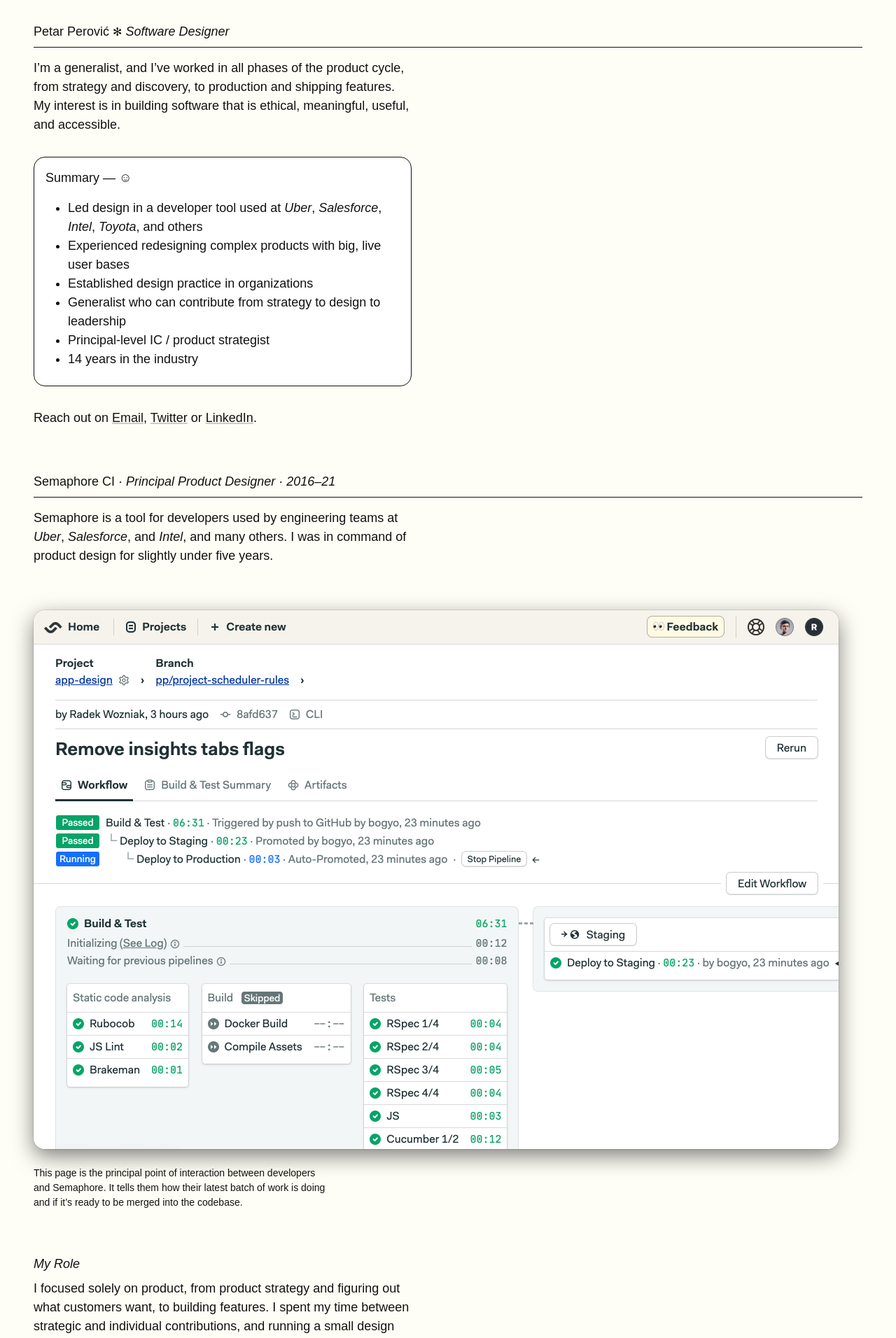
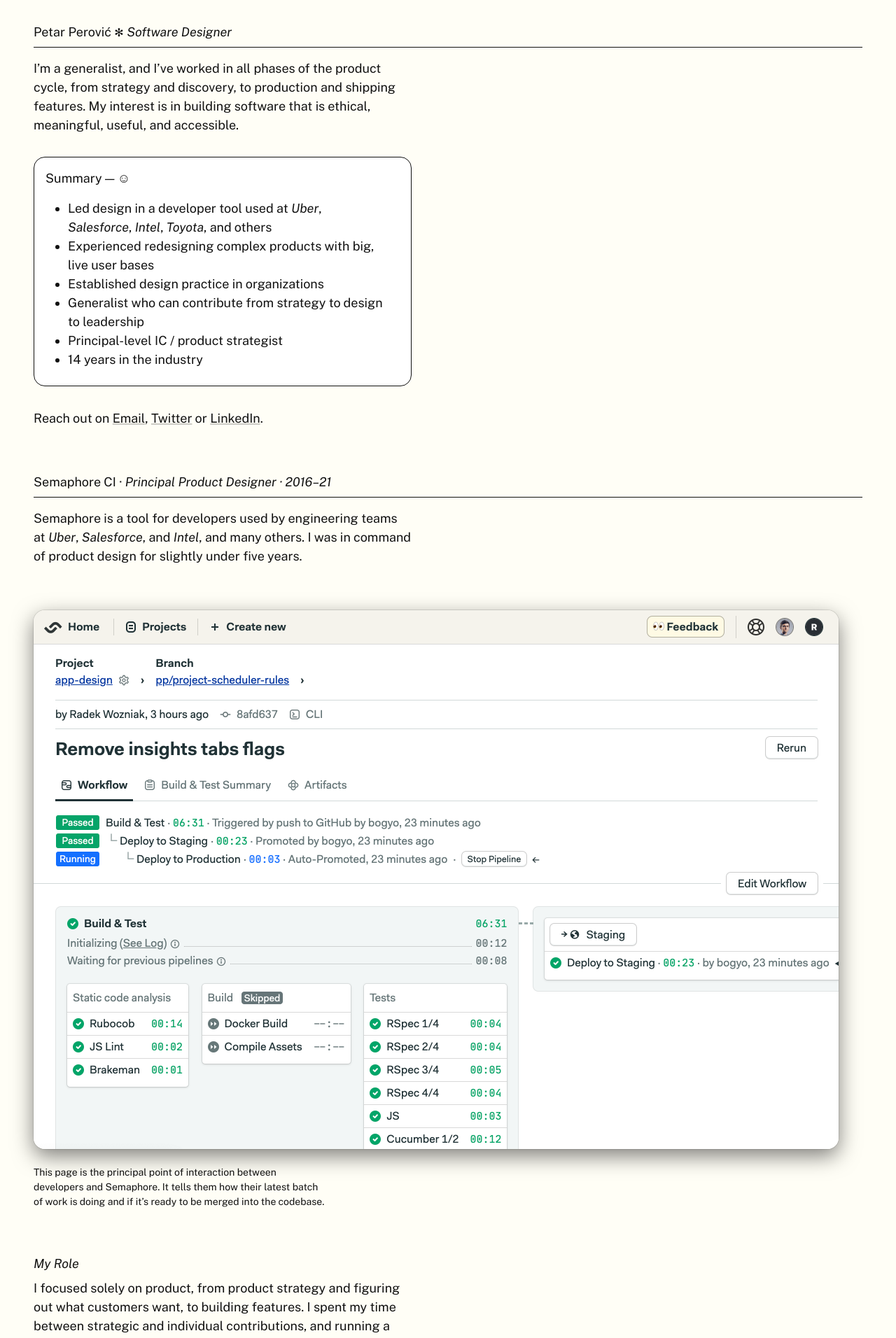
Before and after one commit to ropsii/ropsii.github.io, a Jekyll site: the page built from work.html, in a window 1280 px wide. Shown: the top 1912 px of the page at 70% size. Built offline with Jekyll 4.4.1, drawn with Linux system fonts in a browser that asks for light colours; some web fonts are replaced; comment, search, counter and statistics services are not loaded.

Commit message:
update font on work, polish spacing

```diff
--- a/_layouts/home.html
+++ b/_layouts/home.html
@@ -14,12 +14,12 @@
 
             <p class="measure mb4">I’m a Portugal-based designer. Last I led product design at <a href="https://semaphoreci.com">Semaphore&nbsp;CI</a>, a tool for developers. Currently, I’m on sabbatical but open to discuss future roles.</p>
 
-            <div class="flex-m mv3 pb4 bb">
+            <div class="flex-m mv3 pb3 pb4-m bb">
                 <div class="flex-shrink-0 mr4-ns">
                     <img src="{% link /assets/pp.jpg %}" width="192" height="192" alt="petar perovic" class="db br4" style="transform: rotate(-4deg);">
                 </div>
-                <div class="mt3 mt0-m">
-                    <ul class="mb3">
+                <div class="mt4 mt0-m">
+                    <ul class="mb0 mb3-m">
                         <li>
                             <p class="mb0">Here’s <a href="/work">My work</a> (2013–21)</p>
                         </li>
--- a/_layouts/work.html
+++ b/_layouts/work.html
@@ -17,7 +17,7 @@
         {%- feed_meta -%}
         <link rel="preconnect" href="https://fonts.googleapis.com">
         <link rel="preconnect" href="https://fonts.gstatic.com" crossorigin>
-        <link href="https://fonts.googleapis.com/css2?family=Source+Serif+Pro:ital@0;1&display=swap" rel="stylesheet">
+        <link href="https://fonts.googleapis.com/css2?family=Public+Sans:ital@0;1&display=swap" rel="stylesheet">
 
         <!-- Twitter cards -->
         <meta name="twitter:site"    content="@{{ site.twitter_username }}">
```
